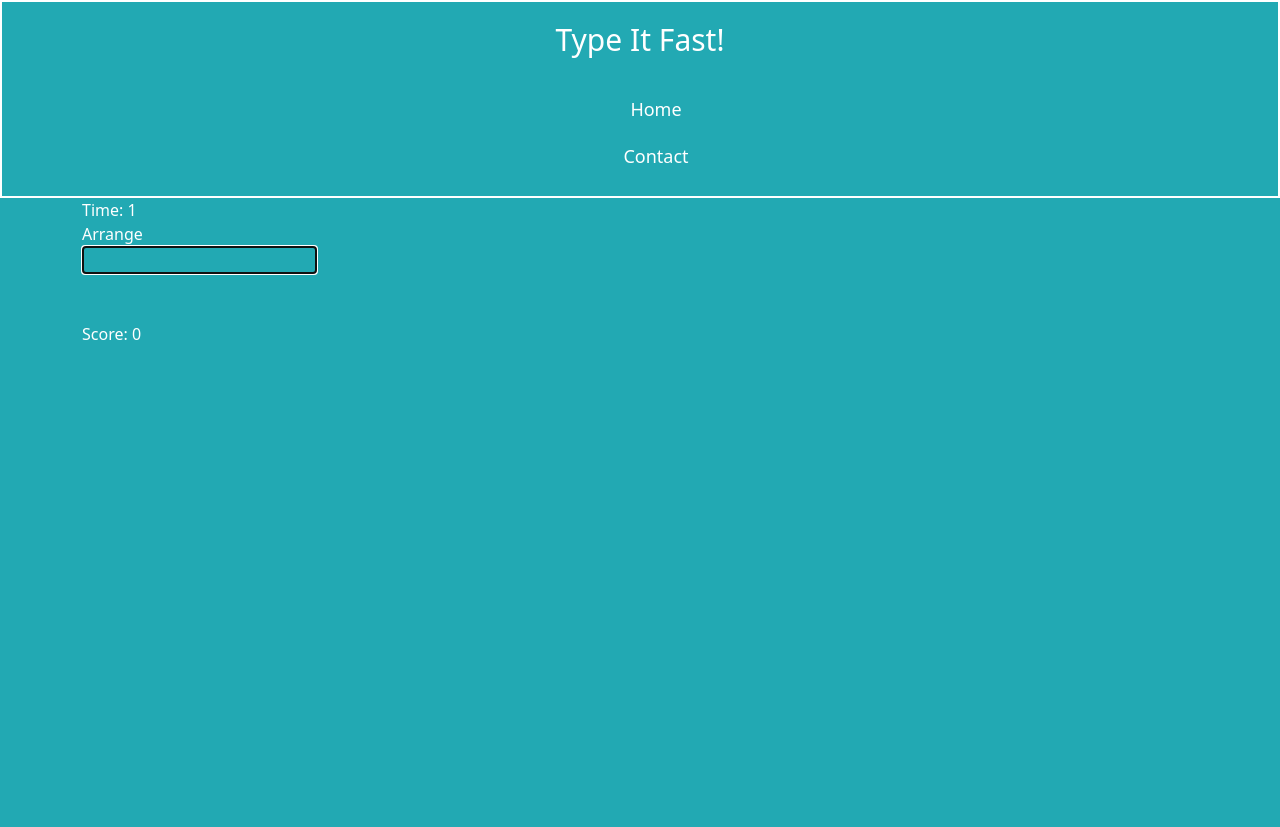
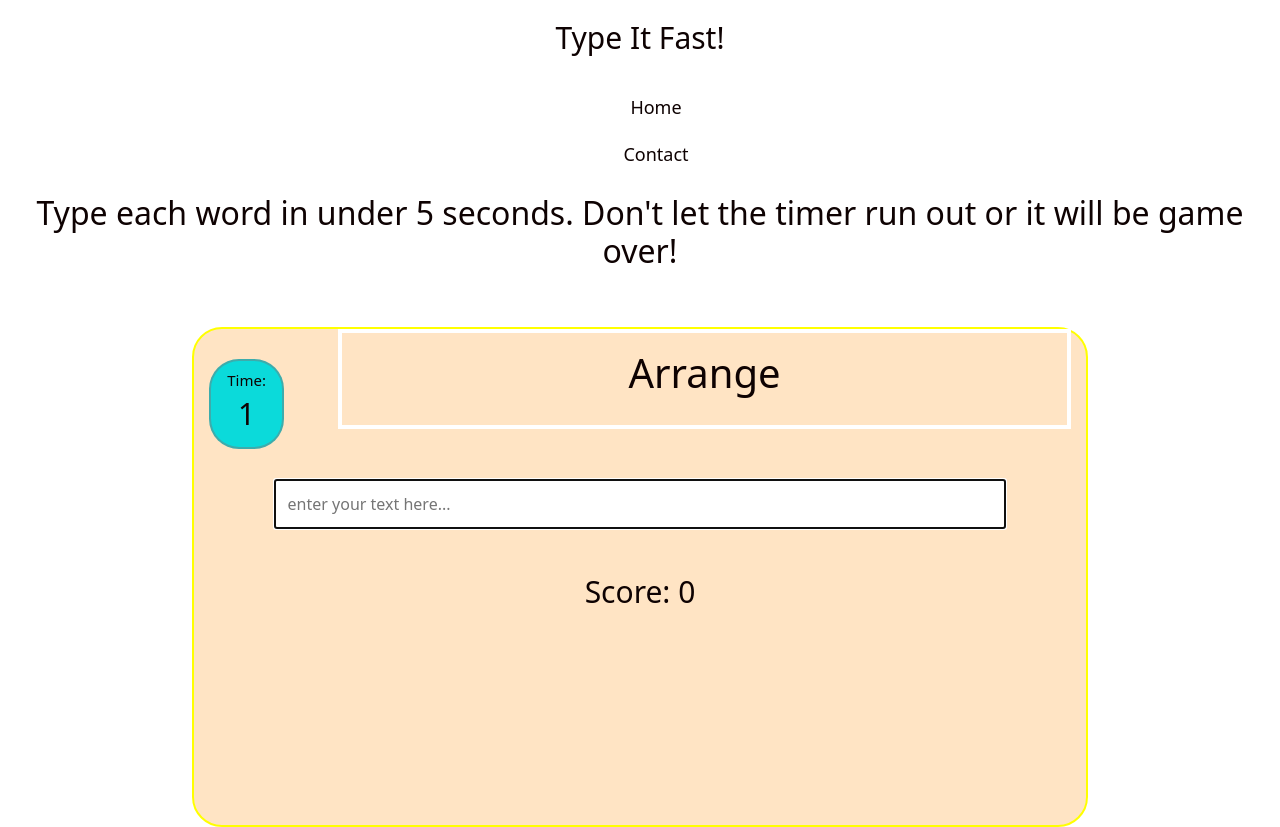
Before and after one commit to BegumDev/Project-Milestone-2, a plain HTML site: page index.html in a window 1280 px wide. Before the commit the page ends 800 px from the top, so only its background shows below. Drawn offline with nearby package versions, Linux system fonts and the light colour scheme.

Commit message:
Add styling to main homepage game area

```diff
--- a/assets/css/style.css
+++ b/assets/css/style.css
@@ -1,16 +1,11 @@
 * {
-    margin: 0;
-    padding: 0;
-    background: #22a9b3;
-    color: #ffffff;
+    color: #0e0202;
 }
-
+/*
 /* Index.html page */
 /*==================================================================*/
 /*_________________________________Header Styling____________________*/
-.navigation{
-    border: 2px solid #ffffff;
-}
+
 .logo h1{
     text-align: center;
     padding: 20px;
@@ -18,7 +13,7 @@
 }
 .logo a{
     text-decoration: none;
-    color: #ffffff;
+    color: #0e0202;
 }
 .menu{
     text-align: center;
@@ -26,19 +21,75 @@
 .menu li{
     list-style: none;
     padding: 10px;
-    font-size: 18px;
+    font-size: 18px;s
 }
 .menu a{
     text-decoration: none;
-    color: #ffffff;
+    color: #0e0202;
 }
+
+
 /*_________________________________Game Area Styling____________________*/
 
+
+.instructions{
+    text-align: center;
+}
+
 .game-box{
+    width: 80%;
     height: 500px;
-    width: 100%;
-    background-color: antiquewhite;
+    background-color: bisque;
+    text-align: center;
+    margin: 0 auto;
+    width: 70%;
+    border-radius: 30px;
+    border: 2px solid yellow;
 }
+.time-box{
+    border: 2px solid #7777;
+    background-color: rgb(11, 218, 218);
+    height: 90px;
+    width: 75px;
+    text-align: center;
+    border-radius: 30px;
+    padding: 8px;
+    font-size: 15px;
+    margin: 0 auto;
+    margin-top: 30px;
+    margin-bottom: 30px;
+}
+.timer{
+    font-size: 30px;
+}
+.word-display{
+    font-size: 40px;
+    border: 4px solid #ffffff;
+    height: 100px;
+    width: 200px;
+    margin: 0 auto;
+    padding: 10px;
+    margin-bottom: 20px;
+    width: 80%;
+}
+
+.word-input{
+    width: 80%;
+    margin: 0 auto;
+    height: 50px;
+}
+.message{
+    margin-top: 20px;
+    font-size: 25px;
+    margin-bottom: 20px;
+}
+.score{
+    margin-top: 20px;
+    font-size: 30px;
+}
+
+
+
 
 /* Contact page */
 /*==================================================================*/
--- a/index.html
+++ b/index.html
@@ -1,15 +1,18 @@
 <!DOCTYPE html>
 <html lang="en">
+
 <head>
     <meta charset="UTF-8">
     <meta http-equiv="X-UA-Compatible" content="IE=edge">
     <meta name="viewport" content="width=device-width, initial-scale=1.0">
-    <link href="https://cdn.jsdelivr.net/npm/bootstrap@5.1.3/dist/css/bootstrap.min.css" rel="stylesheet" integrity="sha384-1BmE4kWBq78iYhFldvKuhfTAU6auU8tT94WrHftjDbrCEXSU1oBoqyl2QvZ6jIW3" crossorigin="anonymous">
+    <link href="https://cdn.jsdelivr.net/npm/bootstrap@5.1.3/dist/css/bootstrap.min.css" rel="stylesheet"
+        integrity="sha384-1BmE4kWBq78iYhFldvKuhfTAU6auU8tT94WrHftjDbrCEXSU1oBoqyl2QvZ6jIW3" crossorigin="anonymous">
     <link rel="preconnect" href="https://fonts.googleapis.com">
     <link rel="preconnect" href="https://fonts.gstatic.com" crossorigin>
     <link rel="stylesheet" href="assets/css/style.css">
     <title>Type It Fast!</title>
 </head>
+
 <body>
     <header>
         <nav class="navigation">
@@ -33,9 +36,9 @@
         </nav>
     </header>
 
-    <section>
+    <!-- <section>
         <div class="container">
-            <!-- <div class="game-box"> -->
+            <div class="game-box">
                 <div class="row">
                     <div class="col-12">Time: <span class="timer"></span></div>
                 </div>
@@ -55,16 +58,35 @@
                 <div class="row">
                     <div class="col-12"><span class="score">Score: 0</span></div>
                 </div>
-            <!-- </div> -->
+            </div>
+        </div>
+    </section> -->
+
+    <section>
+        <div class="instructions">
+            <h2>Type each word in under 5 seconds. Don't let the timer run out or it will be game over!</h2>
         </div>
         <br>
         <br>
-        <!-- <div class="row">
+        <div class="game-box">
+            <div class="row">
+                <div class="col-12 time-box">Time: <span class="timer"></span></div>
+                <div class="word-display col-12">Test</div>
+                <input type="text" class="word-input" placeholder="enter your text here...">
+                <div class="message col-12"></div>
+                <div class="col-12"><span class="score">Score: 0</span></div>
+            </div>
+        </div>
+    </section>
+
+    <footer>
+        <div class="row">
             <div class="col-12">
                 <div id="map"></div>
             </div>
-        </div> -->
-    </section>
+        </div>
+    </footer>
+
 
 
 
@@ -73,4 +95,5 @@
     <!-- map script source -->
     <!-- <script src="assets/js/map.js"></script> -->
 </body>
+
 </html>
```
Also changed, not shown: contact.html (+8 -0 lines).
